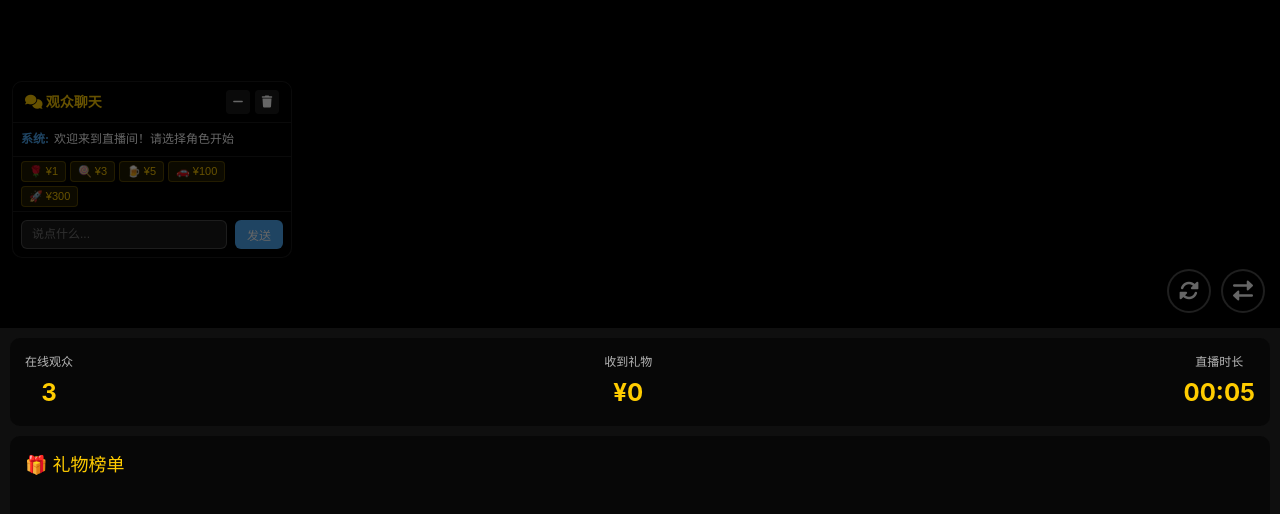
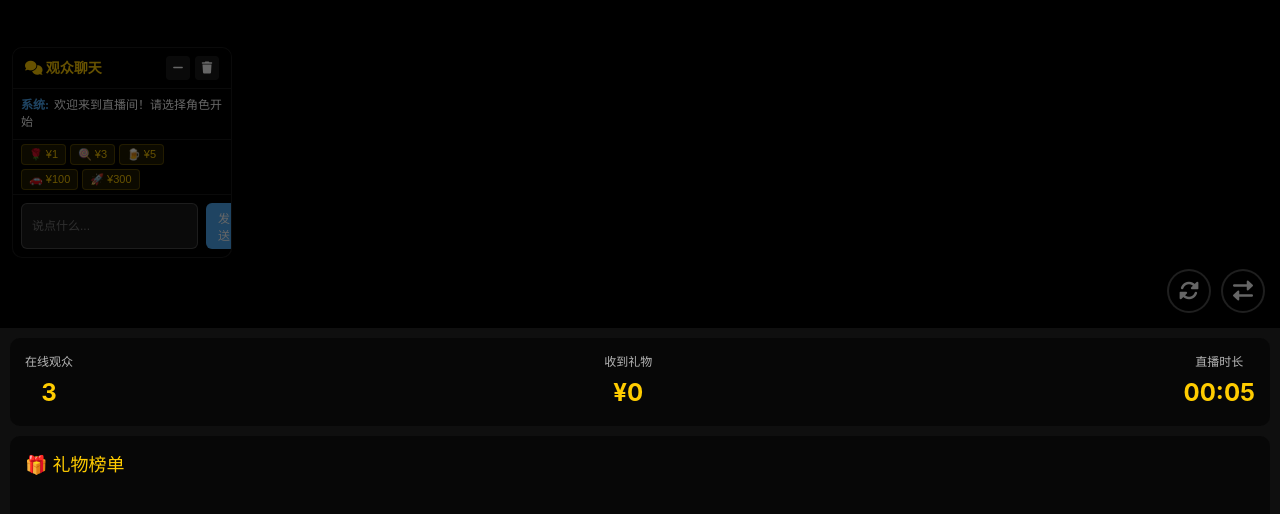
Before and after one commit to llxxss88/VK, a plain HTML site: page index.html in a window 1280 px wide. Shown: the part 1948-2462 px from the top of the page. Drawn offline with Linux system fonts and the light colour scheme.

Commit message:
fix: 聊天框缩窄至220px避免遮挡发送框

```diff
--- a/index.html
+++ b/index.html
@@ -206,8 +206,8 @@
             position: absolute;
             bottom: 70px;
             left: 12px;
-            width: 280px;
-            max-width: 80%;
+            width: 220px;
+            max-width: 55%;
             background: rgba(0, 0, 0, 0.7);
             border-radius: 10px;
             backdrop-filter: blur(10px);
```
